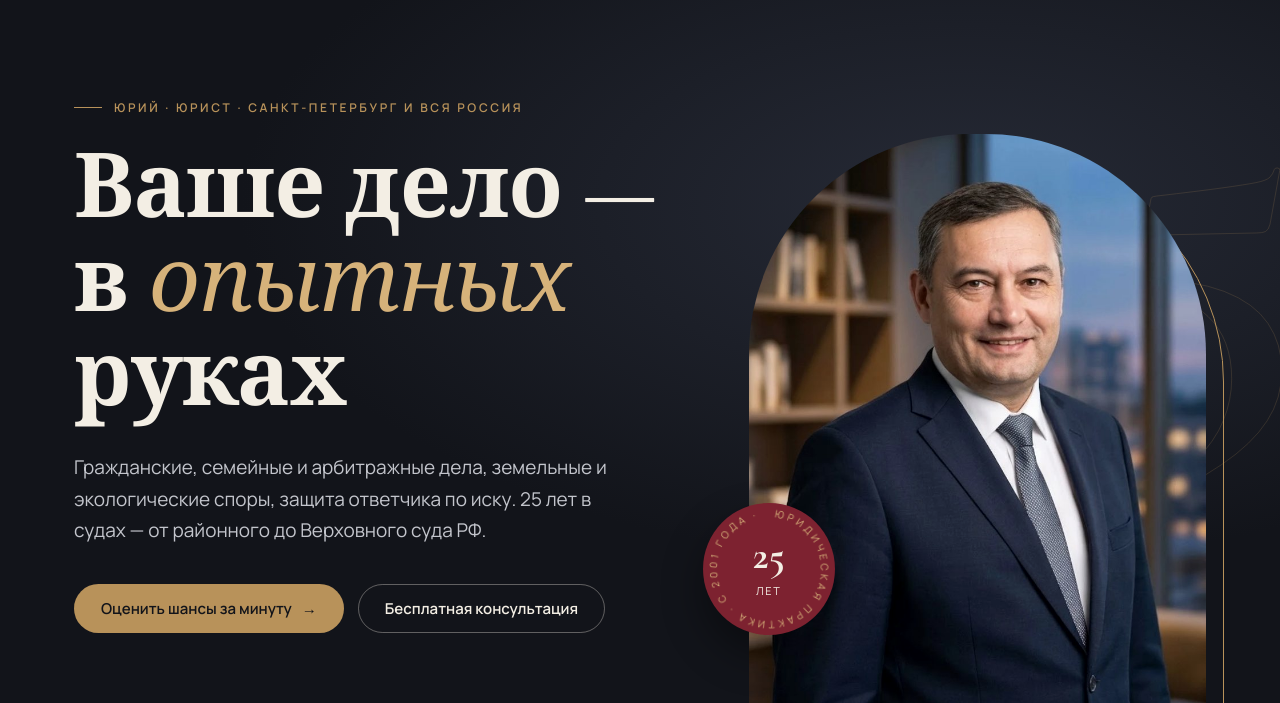
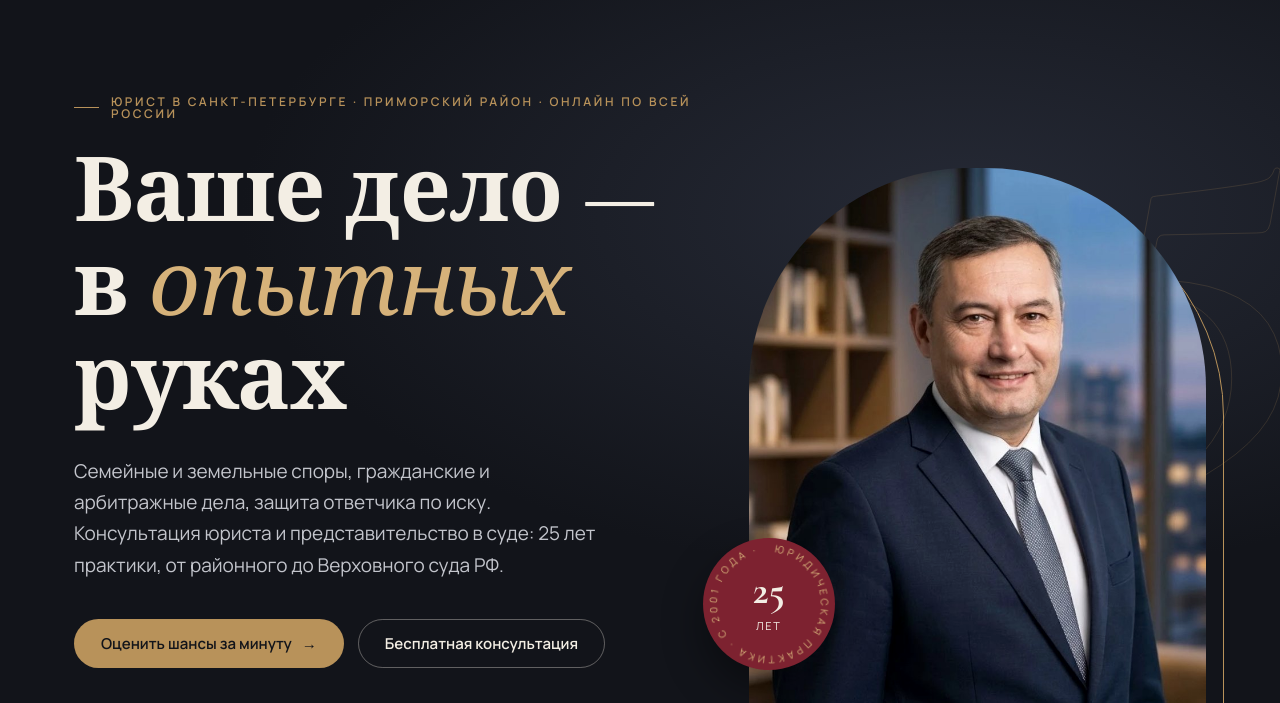
Before and after one commit to temsan/yurist-spb, a plain HTML site: page index.html in a window 1280 px wide. Shown: the part 62-765 px from the top of the page. Drawn offline with nearby package versions, Linux system fonts and the light colour scheme.

Commit message:
Title, description и подзаголовок главной под частые запросы

```diff
--- a/index.html
+++ b/index.html
@@ -7,8 +7,8 @@
 <link rel="icon" href="favicon.ico?v=2" sizes="any">
 <link rel="icon" href="favicon-120.png?v=2" type="image/png" sizes="120x120">
 <link rel="apple-touch-icon" href="apple-touch-icon.png?v=2">
-<title>Юрий — юрист с 25-летним стажем, Санкт-Петербург</title>
-<meta name="description" content="Юрий — юрист с 25-летним стажем в Санкт-Петербурге: гражданские, семейные и арбитражные дела, земельные и экологические споры, защита ответчика по иску. Суды всех инстанций, включая Верховный суд РФ.">
+<title>Юрист в СПб, Приморский район: консультация и суд | Юрий</title>
+<meta name="description" content="Юрист в Санкт-Петербурге с опытом 25 лет: семейные и земельные споры, гражданские и арбитражные дела, защита ответчика. Консультация юриста у м. Комендантский проспект и онлайн, представительство в суде.">
 <link rel="preconnect" href="https://fonts.googleapis.com">
 <link rel="preconnect" href="https://fonts.gstatic.com" crossorigin>
 <link href="https://fonts.googleapis.com/css2?family=Cormorant+Garamond:ital,wght@0,500;0,600;0,700;1,500&family=Manrope:wght@400;500;600;700&display=swap" rel="stylesheet">
@@ -305,9 +305,9 @@ footer .wrap { display: flex; flex-wrap: wrap; justify-content: space-between; g
 <section class="hero">
   <div class="wrap">
     <div>
-      <span class="kicker">Юрий · юрист · Санкт-Петербург и вся Россия</span>
+      <span class="kicker">Юрист в Санкт-Петербурге · Приморский район · онлайн по всей России</span>
       <h1>Ваше дело —<br>в <em>опытных</em><br>руках</h1>
-      <p class="lead">Гражданские, семейные и арбитражные дела, земельные и экологические споры, защита ответчика по иску. 25 лет в судах — от районного до Верховного суда РФ.</p>
+      <p class="lead">Семейные и земельные споры, гражданские и арбитражные дела, защита ответчика по иску. Консультация юриста и представительство в суде: 25 лет практики, от районного до Верховного суда РФ.</p>
       <div class="actions">
         <a class="btn btn-brass" href="#quiz">Оценить шансы за минуту <span class="arrow">→</span></a>
         <a class="btn btn-line" href="#contacts">Бесплатная консультация</a>
```
